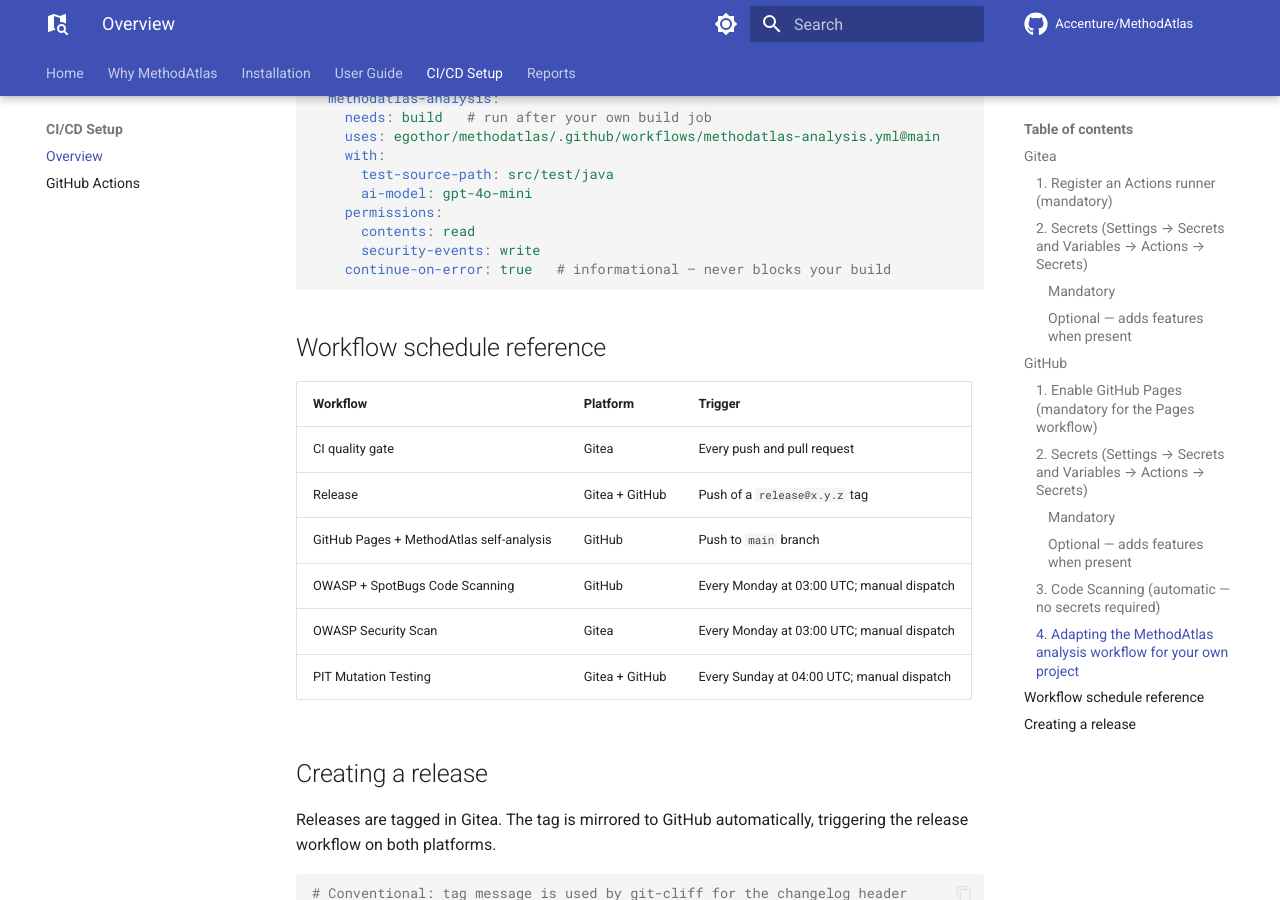
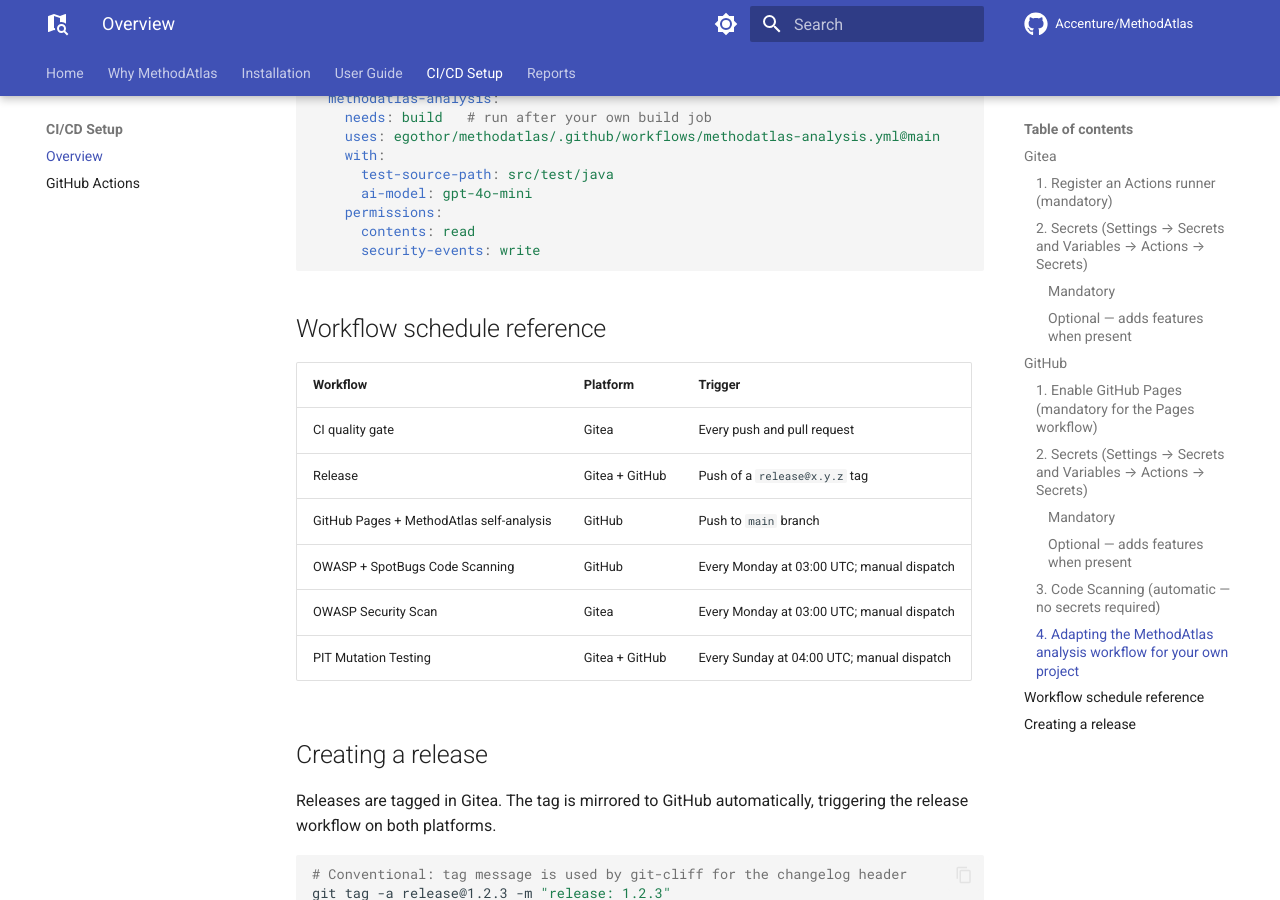
Before and after one commit to Accenture/MethodAtlas, an MkDocs documentation site: the page built from docs/ci-setup.md, in a window 1280 px wide and 900 px high, scrolled down 3436 px. Built offline with MkDocs 1.6.1 and Material for MkDocs 9.7.7, drawn with Linux system fonts in a browser that asks for light colours; comment, search, counter and statistics services are not loaded.

Commit message:
fix(ci): remove continue-on-error from reusable workflow job in pages.yml
continue-on-error is not a valid property for uses:-based (reusable
workflow) jobs in GitHub Actions — it is only valid on runs-on: jobs.
The Pages deployment is unaffected: the deploy job declares needs: build,
not needs: methodatlas-analysis, so it proceeds regardless of analysis
job outcome.

Also update ci-setup.md example snippet to match.

````diff
--- a/docs/ci-setup.md
+++ b/docs/ci-setup.md
@@ -139,7 +139,6 @@
     permissions:
       contents: read
       security-events: write
-    continue-on-error: true   # informational — never blocks your build
 ```
 
 
````
Also changed, not shown: 1 other file.
